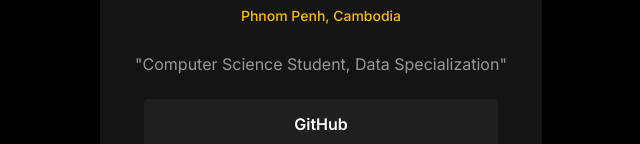
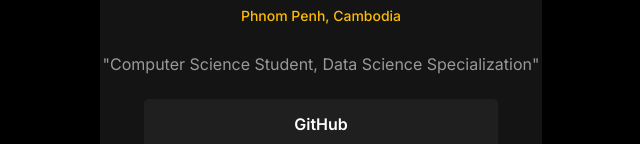
Before and after one commit to Leangchhay1523/Project2_Social_Link_Card, a plain HTML site: page index.html in a window 1280 px wide. Shown: the part 245-389 px from the top of the page, without its empty margins (319-959 px from the left). Drawn offline with Linux system fonts and the light colour scheme; a web font is replaced by a local one.

Commit message:
Update index.html

```diff
--- a/index.html
+++ b/index.html
@@ -22,7 +22,7 @@
     <img src="Images/Me.jpg" alt="Chhay" class="profile">
     <h2 class="profile-name">Song Kimleangchhay</h2>
     <p class="location">Phnom Penh, Cambodia</p>
-    <p class="role">"Computer Science Student, Data Specialization"</p>
+    <p class="role">"Computer Science Student, Data Science Specialization"</p>
     <a href="https://github.com/Leangchhay1523" target="_blank" class="link">GitHub</a>
     <a href="https://www.frontendmentor.io/profile/Leangchhay1523" target="_blank" class="link">Frontend Mentor</a>
     <a href="https://www.linkedin.com/in/kimleangchhay-song-06a897293/" target="_blank" class="link">LinkedIn</a>
```
